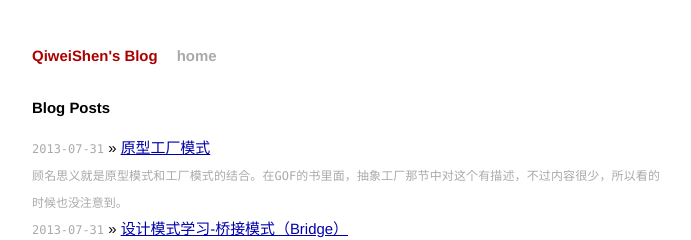
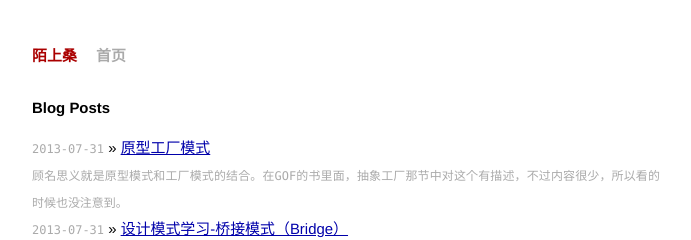
Before and after one commit to iamxi/iamxi.github.com, a Jekyll site: the page built from index.html, in a window 1280 px wide. Shown: the top 240 px of the page, without its empty margins (294-985 px from the left). Built offline with Jekyll 4.4.1, drawn with Linux system fonts in a browser that asks for light colours; Markdown is read by kramdown in place of the engine named in the settings.

Commit message:
update site name and title

```diff
--- a/_config.yml
+++ b/_config.yml
@@ -1,4 +1,4 @@
-name: QiweiShen's Blog
+name: 陌上桑
 
 markdown: rdiscount
 pygments: true
@@ -6,6 +6,6 @@ permalink: /blog/:year/:month/:day/:title
 safe: true
 auto: true
 
-title: QiweiShen.com
+title: 陌上桑
 url: http://blog.qiweishen.com
 author: Qiwei Shen
--- a/_layouts/default.html
+++ b/_layouts/default.html
@@ -3,8 +3,8 @@
     <head>
         <meta charset="utf-8">
         <meta http-equiv="X-UA-Compatible" content="IE=edge,chrome=1">
-		<title>{% if page.title %}{{ page.title }}{% else %}{{ site.title }}{% endif %}</title>
-		<meta name="description" content="{% if page.description %}{{ page.description }}{% else %}QiweiShen's Blog{% endif %}" />
+		<title>{% if page.title %}{{ page.title }}-{{site.title}}{% else %}{{ site.title }}{% endif %}</title>
+		<meta name="description" content="{% if page.description %}{{ page.description }}{% else %}陌上桑{% endif %}" />
         <meta name="viewport" content="width=device-width">
 
 		<!-- google analytics -->
@@ -32,7 +32,7 @@
           <div class="site">
             <div class="header">
               <h1 class="title"><a href="/">{{ site.name }}</a></h1>
-              <a class="extra" href="/">home</a>
+              <a class="extra" href="/">首页</a>
             </div>
 
                 {{ content }}
--- a/index.html
+++ b/index.html
@@ -1,6 +1,6 @@
 ---
 layout: default
-title: home
+title: 首页
 ---
 
 <div id="home">
@@ -13,4 +13,5 @@ title: home
 	</li>
     {% endfor %}
   </ul>
+  <div style="display: none;"><a href="https://plus.google.com/101539871592203635828?rel=author">沈奇炜</a></div>
 </div>
```
